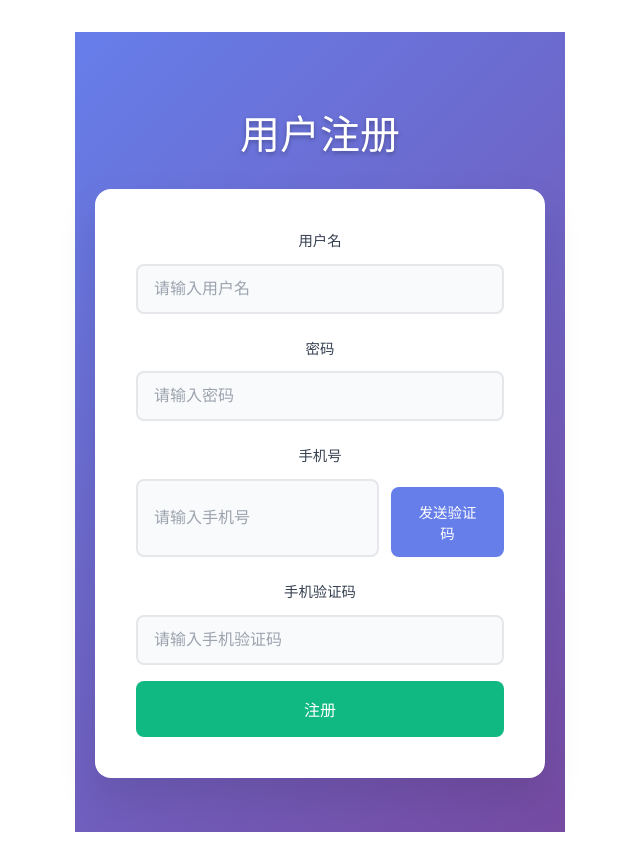
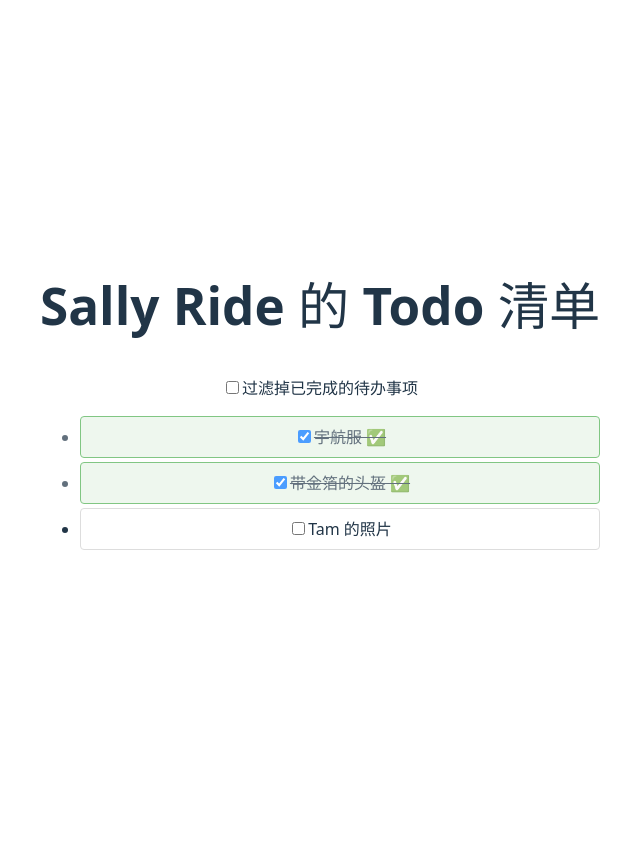
Before and after one commit to Sheridan-Shen/myReact, a React (Vite) app: page / in a window 1280 px wide. Shown: the whole page, without its empty margins (320-960 px from the left). After the commit the page ends 800 px from the top, so only its background shows below. Built offline with nearby package versions, Linux system fonts and the light colour scheme.

Commit message:
feat:新建todoListStore

```diff
--- a/src/App.jsx
+++ b/src/App.jsx
@@ -12,29 +12,17 @@ function App() {
 
   return (
     <>
-      {/* <div>
+      <div>
         <TodoList />
       </div>
-      <div>
+
+      {/* <div>
         <Counter />
       </div>   */}
 
-      <div>
+      {/* <div>
         <Register />
-      </div>
-
-      {/* <h1>Vite + React</h1>
-      <div className="card">
-        <button onClick={() => setCount((count) => count + 1)}>
-          count is {count}
-        </button>
-        <p>
-          Edit <code>src/App.jsx</code> and save to test HMR
-        </p>
-      </div>
-      <p className="read-the-docs">
-        Click on the Vite and React logos to learn more
-      </p> */}
+      </div> */}
     </>
   )
 }
--- a/src/components/TodoList.jsx
+++ b/src/components/TodoList.jsx
@@ -1,4 +1,4 @@
-import todoItems from "../todoItems.json";
+import todoItems from "../stores/todoItems.json";
 import styles from "./TodoList.module.css";
 import { useState } from "react";
 
--- /dev/null
+++ b/src/stores/todoListStore.js
@@ -0,0 +1,6 @@
+import { create } from "zustand";
+import todoItems from "../todoItems.json";
+
+export const useRegisterStore = create((set, get) => ({
+    todos: todoItems
+}))
```
Also changed, not shown: src/stores/todoItems.json (renamed from src/todoItems.json).
